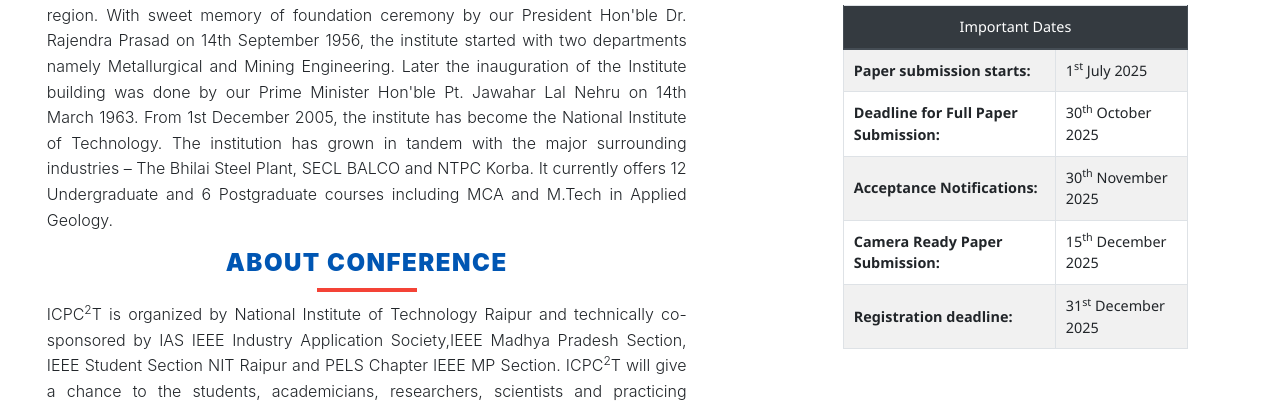
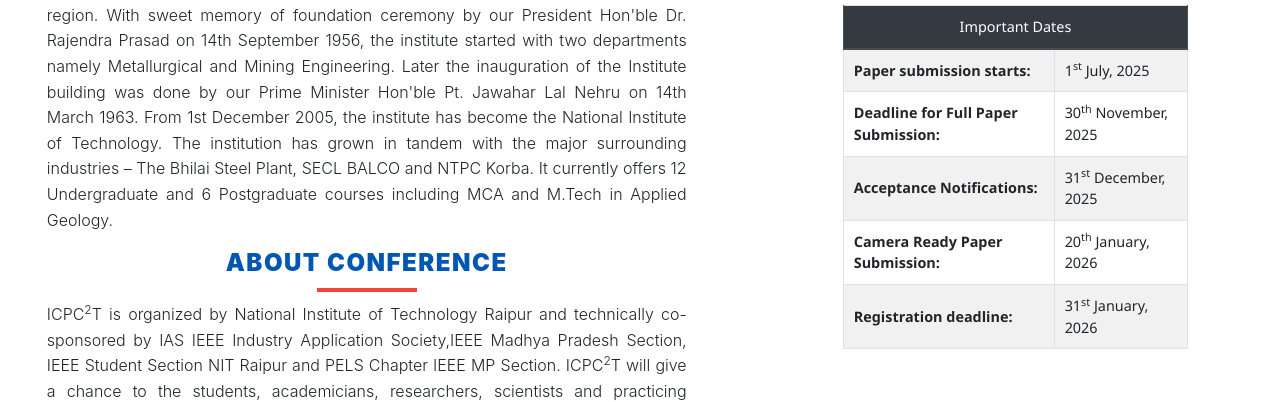
Before and after one commit to rksingh27-dev/ICPC2T, a Vue app: page /registration in a window 1280 px wide. Shown: the part 1801-2203 px from the top of the page. Built offline with nearby package versions, Linux system fonts and the light colour scheme.

Commit message:
Update important dates in sidebar and announcements

```diff
--- a/src/components/Side.vue
+++ b/src/components/Side.vue
@@ -51,11 +51,11 @@
                   onmouseout="this.start();"
                 >
                   CMT link for paper submission: <a href="https://cmt3.research.microsoft.com/ICPC2T2026" target="_blank" style="color: blue;">https://cmt3.research.microsoft.com/ICPC2T2026</a><br /><br />
-                  Paper Submission starts: 1<sup>st</sup> July 2025<br /><br />
-                  Deadline for Full Paper Submission: 30<sup>th</sup> October 2025<br /><br />
-                  Acceptance Notification: 30<sup>th</sup> November 2025<br /><br />
-                  Camera Ready Paper Submission: 15<sup>th</sup> December 2025<br /><br />
-                  Registration Deadline: 31<sup>st</sup> December 2025<br /><br />
+                  Paper Submission starts: 1<sup>st</sup> July, 2025<br /><br />
+                  Deadline for Full Paper Submission: 30<sup>th</sup> November, 2025<br /><br />
+                  Acceptance Notification: 31<sup>st</sup> December, 2025<br /><br />
+                  Camera Ready Paper Submission: 20<sup>th</sup> January, 2026<br /><br />
+                  Registration Deadline: 31<sup>st</sup> January, 2026<br /><br />
                 </marquee>
               </td>
             </tr>
@@ -80,23 +80,23 @@
           <tbody>
             <tr>
               <td><strong>Paper submission starts:</strong></td>
-              <td>1<sup>st</sup> July 2025</td>
+              <td>1<sup>st</sup> July, 2025</td>
             </tr>
             <tr>
               <td><strong>Deadline for Full Paper Submission:</strong></td>
-              <td>30<sup>th</sup> October 2025</td>
+              <td>30<sup>th</sup> November, 2025</td>
             </tr>
             <tr>
               <td><strong>Acceptance Notifications:</strong></td>
-              <td>30<sup>th</sup> November 2025</td>
+              <td>31<sup>st</sup> December, 2025</td>
             </tr>
             <tr>
               <td><strong>Camera Ready Paper Submission:</strong></td>
-              <td>15<sup>th</sup> December 2025</td>
+              <td>20<sup>th</sup> January, 2026</td>
             </tr>
             <tr>
               <td><strong>Registration deadline:</strong></td>
-              <td>31<sup>st</sup> December 2025</td>
+              <td>31<sup>st</sup> January, 2026</td>
             </tr>
           </tbody>
         </table>
```
